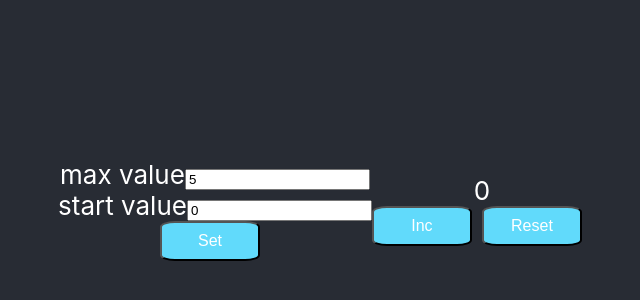
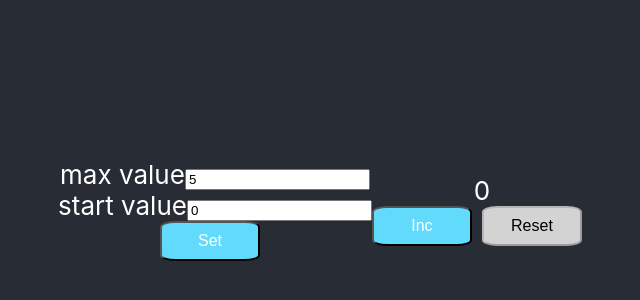
Before and after one commit to makhnev-a/counter, a React (Create React App) app: page / in a window 1280 px wide. Shown: the part 190-490 px from the top of the page, without its empty margins (315-955 px from the left). Built offline with nearby package versions, Linux system fonts and the light colour scheme.

Commit message:
counter right block fix

```diff
--- a/src/Counter.jsx
+++ b/src/Counter.jsx
@@ -5,9 +5,6 @@ import Button from "./Button";
 class Counter extends React.Component{
     checkValueInc = () => (this.props.countNum === this.props.maxValue) || (this.props.countNum < 0);
     checkValueRes = () => this.props.countNum < this.props.minValue + 1;
-
-    classInc = () => this.checkValueInc() ? 'btnDisable' : 'btn';
-    classRes = () => this.checkValueRes() ? 'btnDisable' : 'btn';
 
     render = () => {
         return (
@@ -19,15 +16,13 @@ class Counter extends React.Component{
                 />
                 <Button
                     title={'Inc'}
-                    disable={this.props.isDisabled}
+                    disable={this.checkValueInc() ? true : this.props.isDisabled}
                     handler={this.props.onAddNum}
-                    btnStyle={this.classInc()}
                 />
                 <Button
                     title={'Reset'}
-                    disable={this.props.isDisabled}
+                    disable={this.checkValueRes() ? true : this.props.isDisabled}
                     handler={this.props.onClearNum}
-                    btnStyle={this.classRes()}
                 />
             </div>
         );
--- a/src/SetCounter.jsx
+++ b/src/SetCounter.jsx
@@ -10,7 +10,6 @@ class SetCounter extends React.Component {
     };
 
     checkValid = () => {
-        console.log(this.state.startValue, this.state.maxValue)
         if (this.state.maxValue === this.state.startValue) {
             this.props.setError('incorrect value!');
 
```
